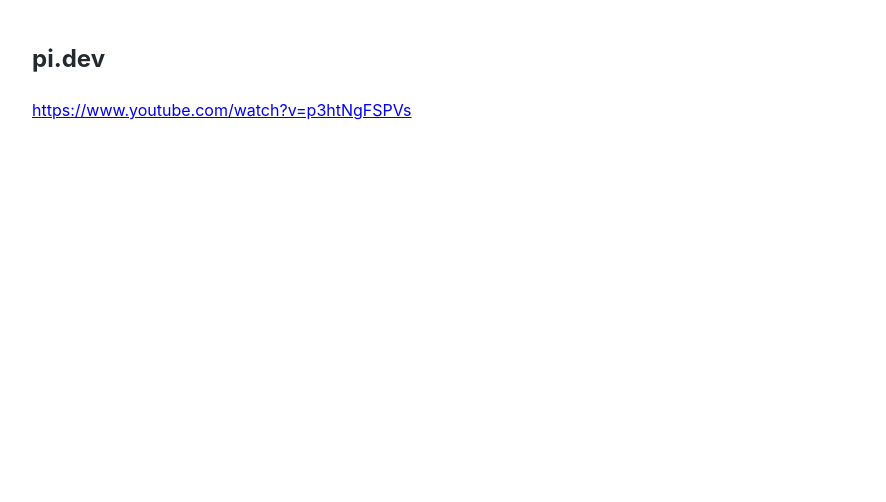
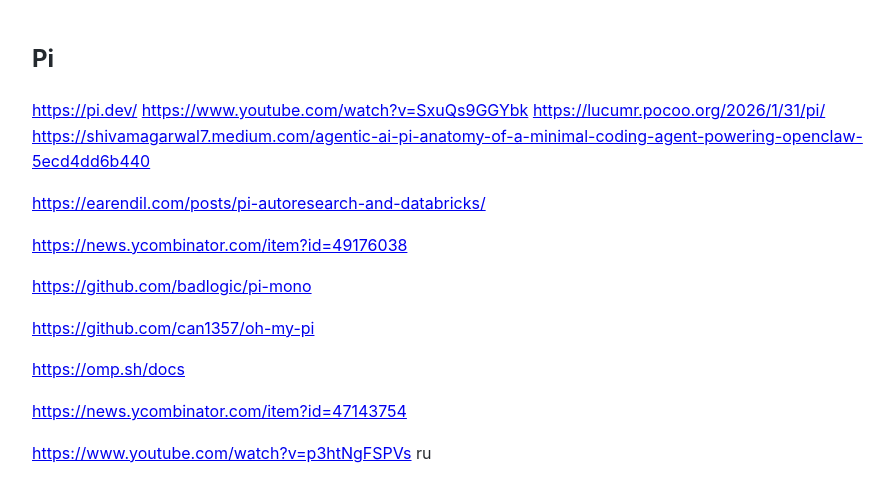
Before and after one commit to Michael-Lubinsky/michael-lubinsky.github.com, a Jekyll site: the page built from agent/pi.md, in a window 1280 px wide. Shown: the top 502 px of the page, without its empty margins (158-1044 px from the left). Built offline with Jekyll 4.4.1, drawn with Linux system fonts in a browser that asks for light colours; our own code applies the rules of GitHub Pages for plain Markdown files.

Commit message:
Revise pi.md with new resources and header change
Updated the pi.md file to include additional links and change the header.

```diff
--- a/agent/pi.md
+++ b/agent/pi.md
@@ -1,3 +1,21 @@
-## pi.dev
 
-<https://www.youtube.com/watch?v=p3htNgFSPVs>
+## Pi
+
+<https://pi.dev/>
+<https://www.youtube.com/watch?v=SxuQs9GGYbk>
+<https://lucumr.pocoo.org/2026/1/31/pi/>
+<https://shivamagarwal7.medium.com/agentic-ai-pi-anatomy-of-a-minimal-coding-agent-powering-openclaw-5ecd4dd6b440>
+
+<https://earendil.com/posts/pi-autoresearch-and-databricks/>
+
+<https://news.ycombinator.com/item?id=49176038>
+
+<https://github.com/badlogic/pi-mono>
+
+<https://github.com/can1357/oh-my-pi>
+
+<https://omp.sh/docs>
+
+<https://news.ycombinator.com/item?id=47143754>
+
+<https://www.youtube.com/watch?v=p3htNgFSPVs> ru
```
